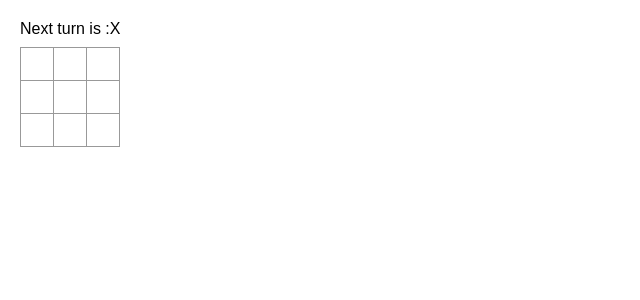
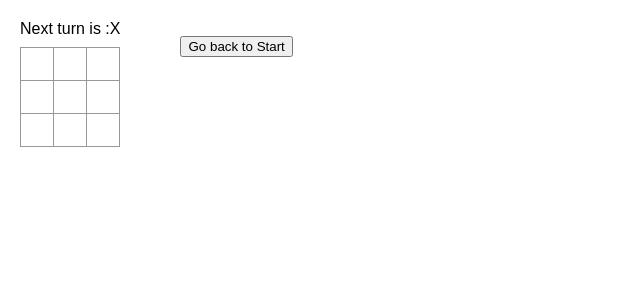
Before and after one commit to William-Ashen/react_tutorial, a React (Create React App) app: page / in a window 1280 px wide. Shown: the top 300 px of the page, without its empty margins (0-640 px from the left). Built offline with nearby package versions, Linux system fonts and the light colour scheme.

Commit message:
showing past moves

```diff
--- a/src/App.js
+++ b/src/App.js
@@ -62,13 +62,29 @@ export default function Game() {
     setHistory([...history, nextSquares]);
     setxIsNext(!xIsNext);
   }
+  function jumpTo() {}
+
+  const moves = history.map((squares, move) => {
+    let description;
+    if (move > 0) {
+      description = "Go back to move " + move;
+    } else {
+      description = "Go back to Start";
+    }
+
+    return (
+      <div>
+        <button onClick={jumpTo}>{description}</button>
+      </div>
+    );
+  });
   return (
     <div className="game">
       <div className="game-board">
         <Board xIsNext={xIsNext} squares={currentSquares} onPlay={handlePlay} />
       </div>
       <div className="game-info">
-        <ol>{/*TO-DO*/}</ol>
+        <ol>{moves}</ol>
       </div>
     </div>
   );
```
